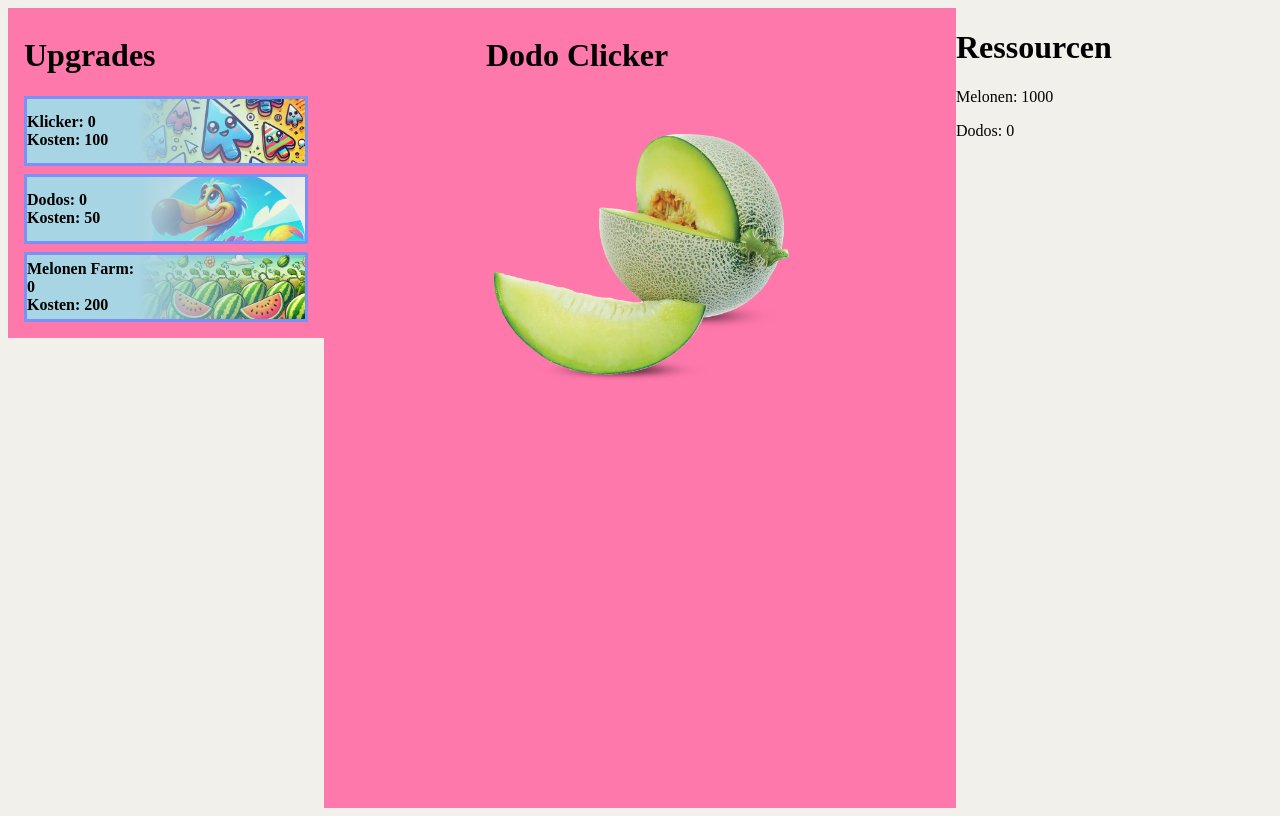
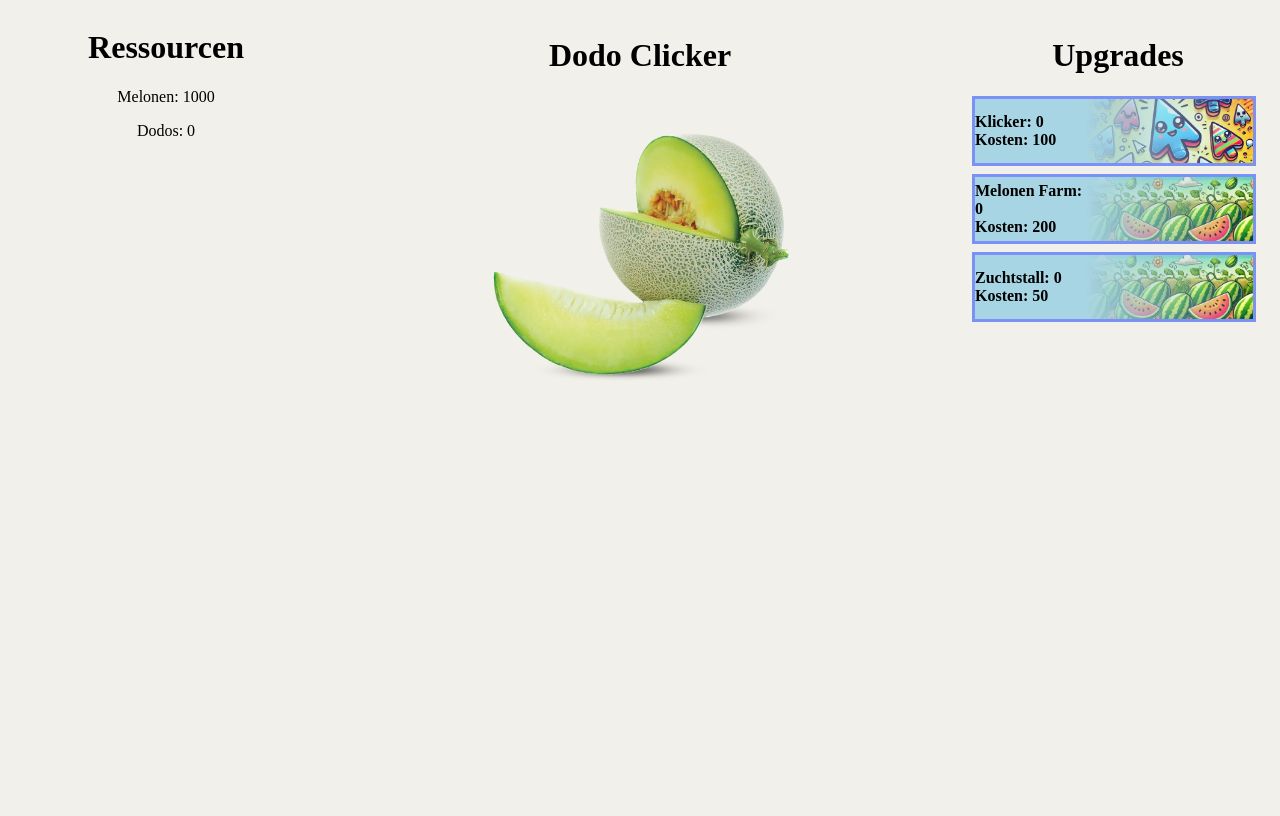
Before and after one commit to Domeimeie/DodoVFrontend, a Vue app: page / in a window 1280 px wide. Built offline with nearby package versions, Linux system fonts and the light colour scheme.

Commit message:
Replaced buying Dodo directly with buying breeding pen

```diff
--- a/src/App.vue
+++ b/src/App.vue
@@ -2,13 +2,13 @@
   <div class="my-grid">
     <div class="bg-green-200 flex flex-col">
       <div class="bg-green-800 h-full">
-        <UpgradeList />
+        <RessourceList />
       </div>
     </div>
     <Clicker />
     <div class="bg-red-200 flex flex-col">
       <div class="bg-red-400 h-full">
-        <RessourceList />
+        <UpgradeList />
       </div>
     </div>
   </div>
@@ -31,4 +31,12 @@
   p {
     font-family: Arial, Helvetica, sans-serif;
   }
+
+  @media screen and (max-width: 800px) {
+    .my-grid {
+      display: grid;
+      grid-template-columns: 1fr;
+      height: auto;
+    }
+  }
 </style>
--- a/src/components/props/Upgrades.vue
+++ b/src/components/props/Upgrades.vue
@@ -2,6 +2,7 @@
     <div class="upgrade" :class="isUpgradeActive()" @click="click">
         <div class="text-container">
             <p>{{ name }}: {{ amount }}</p>
+            <p>{{ gain }}</p>
             <p>Kosten: {{ props.upgradeCost }}</p>
         </div>
             <img :src="image"/>
@@ -14,7 +15,8 @@
     amount: Number,
     image: String,
     upgradeCost: Number,
-    availableCost: Number
+    availableCost: Number,
+    gain: String
     });
 
     const emit = defineEmits(['upgrade'])
--- a/src/components/stores/UpgradeStores.js
+++ b/src/components/stores/UpgradeStores.js
@@ -21,3 +21,14 @@ export const useMelonFieldStore = defineStore('melonField', {
     },
   },
 });
+
+export const useBreedingPenStore = defineStore('breedingPen', {
+  state: () => ({
+    breedingPen: 0,
+  }),
+  actions: {
+    updateBreedingPen(newBreedingPenValue) {
+      this.breedingPen = newBreedingPenValue;
+    },
+  },
+});
--- a/src/components/villageView/Clicker.vue
+++ b/src/components/villageView/Clicker.vue
@@ -24,7 +24,6 @@
     .clicker{
         margin-left: auto;
         margin-right: auto;
-        background-color: #FF78AC;
         padding: 1vh;
     }
 
@@ -50,7 +49,6 @@
         margin-left: auto;
         margin-right: auto;
         width: 50%;
+        text-align: center;
     }
-
-
 </style>
--- a/src/components/villageView/ResourceList.vue
+++ b/src/components/villageView/ResourceList.vue
@@ -36,5 +36,11 @@
 </script>
 
 <style scoped>
-
+    .ressources{
+        display: block;
+        margin-left: auto;
+        margin-right: auto;
+        width: 50%;
+        text-align: center;
+    }
 </style>
--- a/src/components/villageView/UpgradeList.vue
+++ b/src/components/villageView/UpgradeList.vue
@@ -2,16 +2,16 @@
     <div class="upgrades">
         <h1>Upgrades</h1>
         <Ressource :name="'Klicker'" :amount=clickerStore.clicker :image=clickerImage :upgradeCost=clickerBaseUpgradeCost*(clickerStore.clicker+1) :availableCost=melonStore.melon @upgrade="upgradeClicker"/>
-        <Ressource :name="'Dodos'" :amount=dodoStore.dodo :image=dodoImage :upgradeCost=dodoBaseUpgradeCost :availableCost=melonStore.melon @upgrade="upgradeDodo"/>
         <Ressource :name="'Melonen Farm'" :amount=melonFieldStore.melonField :image=melonFieldImage :upgradeCost=melonFieldBaseUpgradeCost*(melonFieldStore.melonField+1) :availableCost=melonStore.melon @upgrade="upgradeMelonFarm"/>
+        <Ressource :name="'Zuchtstall'" :amount=breedingPenStore.breedingPen :image=melonFieldImage :upgradeCost=breedingPenBaseUpgradeCost*(breedingPenStore.breedingPen+1) :availableCost=melonStore.melon @upgrade="upgradeBreedingPen"/>
     </div>
 </template>
 
 
 <script setup>
     import Ressource from '../props/Upgrades.vue'
-    import { useClickerStore, useMelonFieldStore } from '@/components/stores/UpgradeStores.js';
-    import { useMelonStore, useDodoStore } from '@/components/stores/ResourceStores.js';
+    import { useClickerStore, useMelonFieldStore, useBreedingPenStore } from '@/components/stores/UpgradeStores.js';
+    import { useMelonStore } from '@/components/stores/ResourceStores.js';
     import clickerImage from '@/assets/cursor.webp';
     import dodoImage from '@/assets/dodo.webp';
     import melonFieldImage from '@/assets/melonField.webp';
@@ -20,6 +20,7 @@
     const clickerBaseUpgradeCost=100;
     const dodoBaseUpgradeCost=50;
     const melonFieldBaseUpgradeCost=200;
+    const breedingPenBaseUpgradeCost=50;
 
     const melonStore = useMelonStore();
 
@@ -31,14 +32,6 @@
         }
     };
 
-    const dodoStore = useDodoStore();
-    const upgradeDodo = () => {
-        if (melonStore.melon>=dodoBaseUpgradeCost){
-            melonStore.updateMelon(melonStore.melon - dodoBaseUpgradeCost);
-            dodoStore.updateDodo(dodoStore.dodo + 1);
-        }
-    };
-
     const melonFieldStore = useMelonFieldStore();
     const upgradeMelonFarm = () => {
         if (melonStore.melon>=melonFieldBaseUpgradeCost*(melonFieldStore.melonField+1)){
@@ -47,16 +40,27 @@
         }
     };
 
+    const breedingPenStore = useBreedingPenStore();
+    const upgradeBreedingPen = () => {
+        if (melonStore.melon>=breedingPenBaseUpgradeCost*(breedingPenStore.breedingPen+1)){
+            melonStore.updateMelon(melonStore.melon - breedingPenBaseUpgradeCost*(breedingPenStore.breedingPen+1));
+            breedingPenStore.updateBreedingPen(breedingPenStore.breedingPen + 1);
+        }
+    };
+
 </script>
 
 
 <style scoped>
     .upgrades {
-        background-color: #FF78AC;
         padding: 1vh;
     }
 
     h1{
         padding-left: 1vh;
     }
+
+    .upgrades h1{
+        text-align: center;
+    }
 </style>
```
